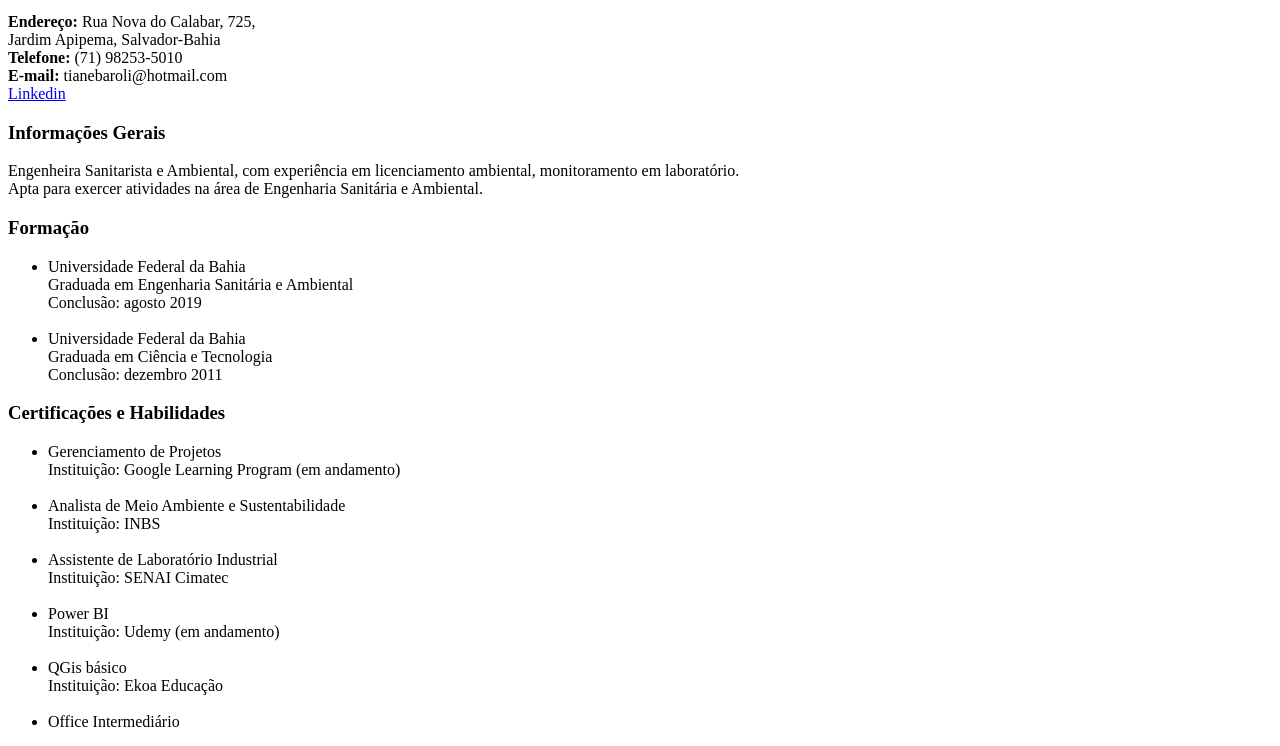
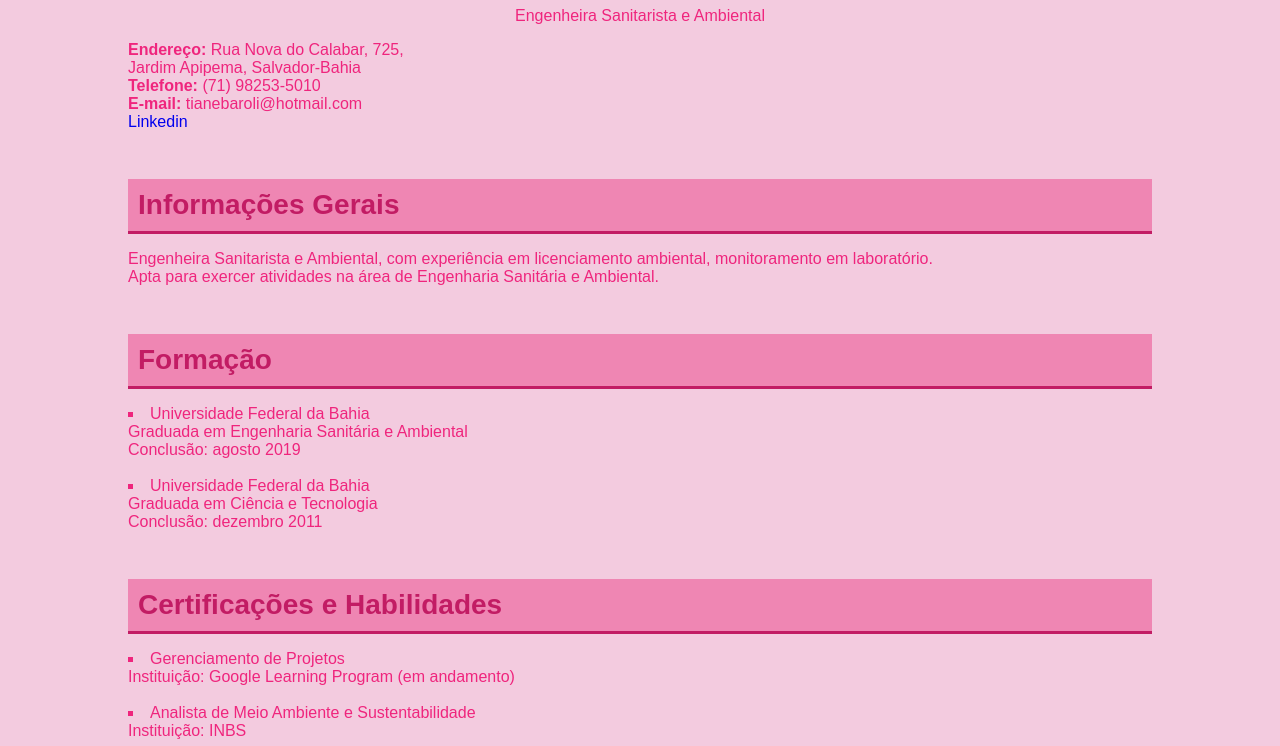
Before and after one commit to Crisbaroli/curriculo_cristiane, a plain HTML site: page curriculocristiane.html in a window 1280 px wide. Shown: the part 101-847 px from the top of the page. Drawn offline with Linux system fonts and the light colour scheme.

Commit message:
corrigindo erro

```diff
--- a/curriculocristiane.html
+++ b/curriculocristiane.html
@@ -7,7 +7,7 @@
 
     <title>Currículo Cristiane Oliveira</title>
 
-    <link rel="stylesheet" href="currículocristiane.css">
+    <link rel="stylesheet" href="curriculocristiane.css">
 </head>
 <body>
 
```
